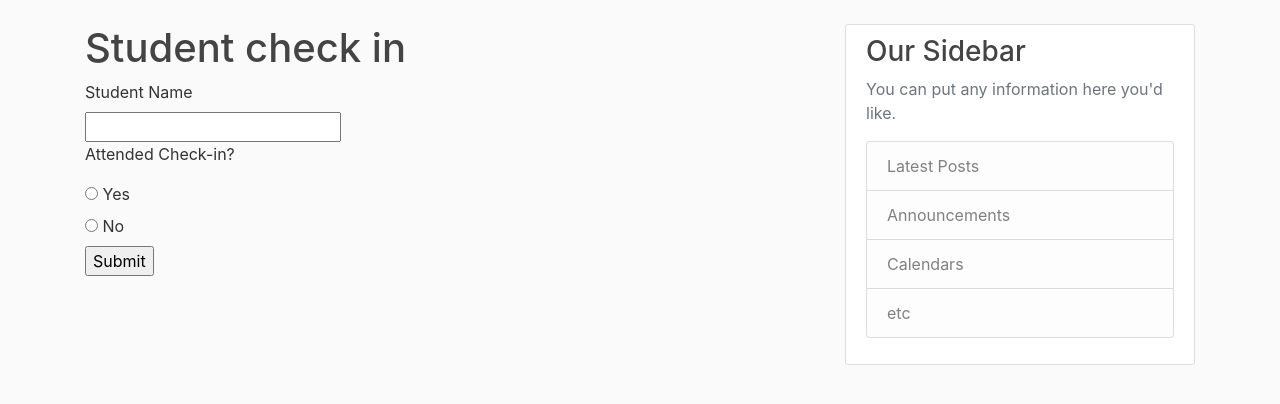
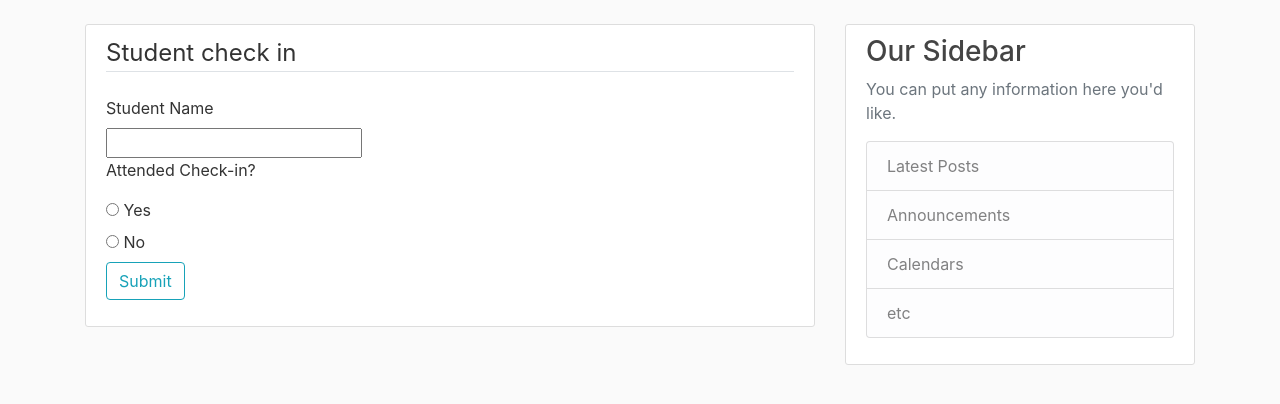
Before and after one commit to AutonomousDev/isapp, a Django app: page /form/ in a window 1280 px wide. Shown: the part 56-460 px from the top of the page. Run offline with Django 3.2, Linux system fonts and the light colour scheme; some libraries are stand-ins or nearby versions.

Commit message:
Crispy formed my checkin form

```diff
--- a/checkin/templates/checkin/base.html
+++ b/checkin/templates/checkin/base.html
@@ -35,7 +35,7 @@
         <!-- Navbar Right Side -->
         <div class="navbar-nav">
           <a class="nav-item nav-link" href="#">Login</a>
-          <a class="nav-item nav-link" href="#">Register</a>
+          <a class="nav-item nav-link" href="{% url 'register' %}">Register</a>
         </div>
       </div>
     </div>
--- a/checkin/templates/checkin/home.html
+++ b/checkin/templates/checkin/home.html
@@ -6,5 +6,7 @@
 <ul>
     <li>Content blocks added</li>
     <li>CSS</li>
+    <li>form models for the database</li>
+    <li>User registration</li>
 </ul>
 {% endblock content %}
--- a/checkin/templates/checkin/student_contact.html
+++ b/checkin/templates/checkin/student_contact.html
@@ -1,8 +1,14 @@
 {% extends "checkin/base.html" %}
+{% load crispy_forms_tags %}
 
 {% block content %}
-<h1>Student check in</h1>
+
+<div class="content-section">
 <form>
+
+    <fieldset class="form-group">
+        {{ form|crispy }}
+        <legend class="border-bottom mb-4">Student check in</legend>
         <label for="student-name">Student Name</label><br>
         <input name="student-name" id="student-name" list="students" required autocomplete="off">
 
@@ -11,7 +17,7 @@
         <label for="yes">Yes</label><br>
         <input type="radio" id="no" name="attended_check-in" , value="no" required>
         <label for="no">No</label><br>
-    <input type="submit">
+        <button class="btn btn-outline-info" type="submit">Submit</button>
 
         <datalist id="students">
             <option>John Doe</option>
@@ -21,5 +27,7 @@
             <option>Orange Student</option>
             <option>Purple Student</option>
         </datalist>
+    </fieldset>
 </form>
+</div>
 {% endblock content %}
```
Lines whose indentation alone changed are shown as unchanged.
